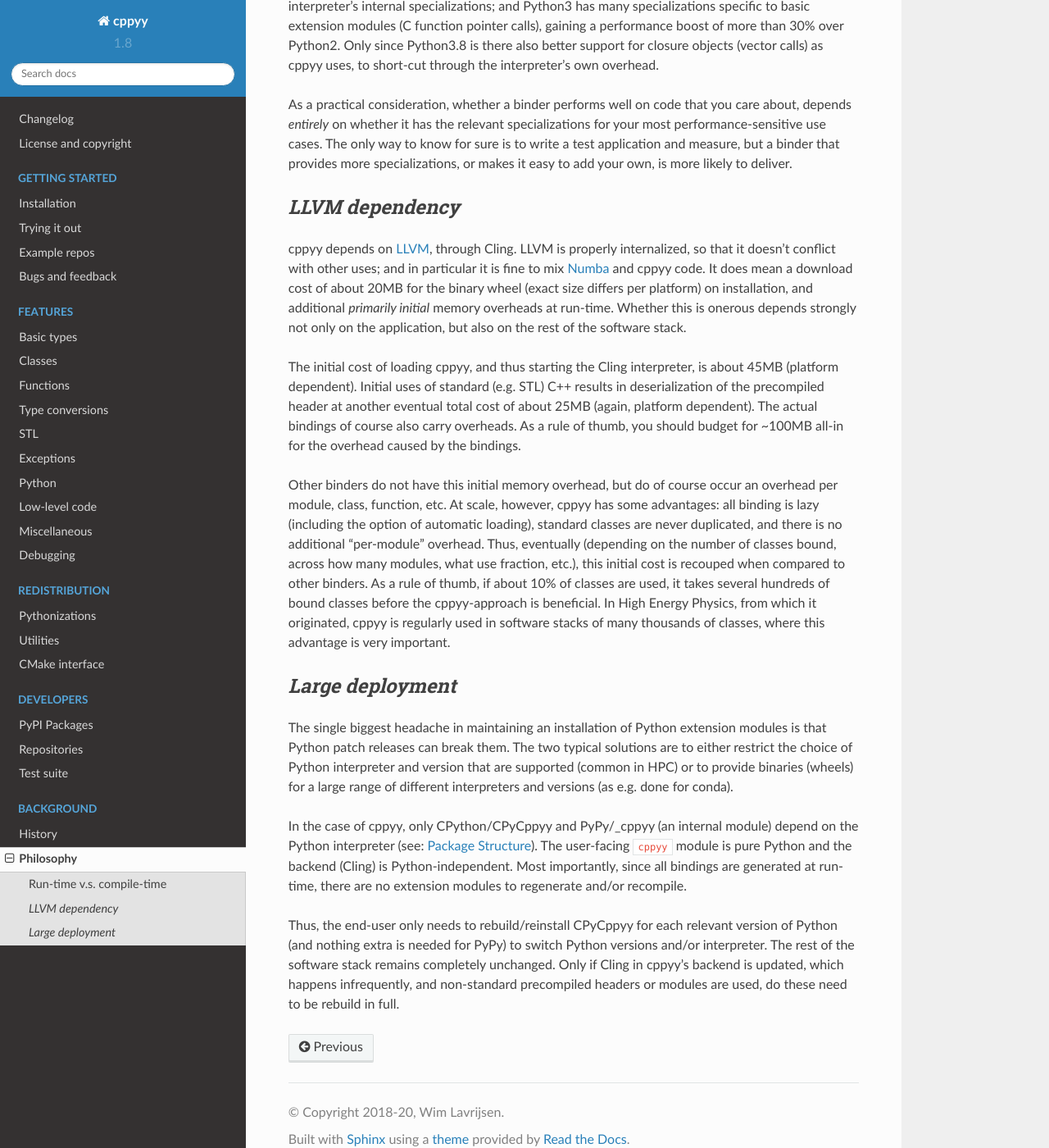
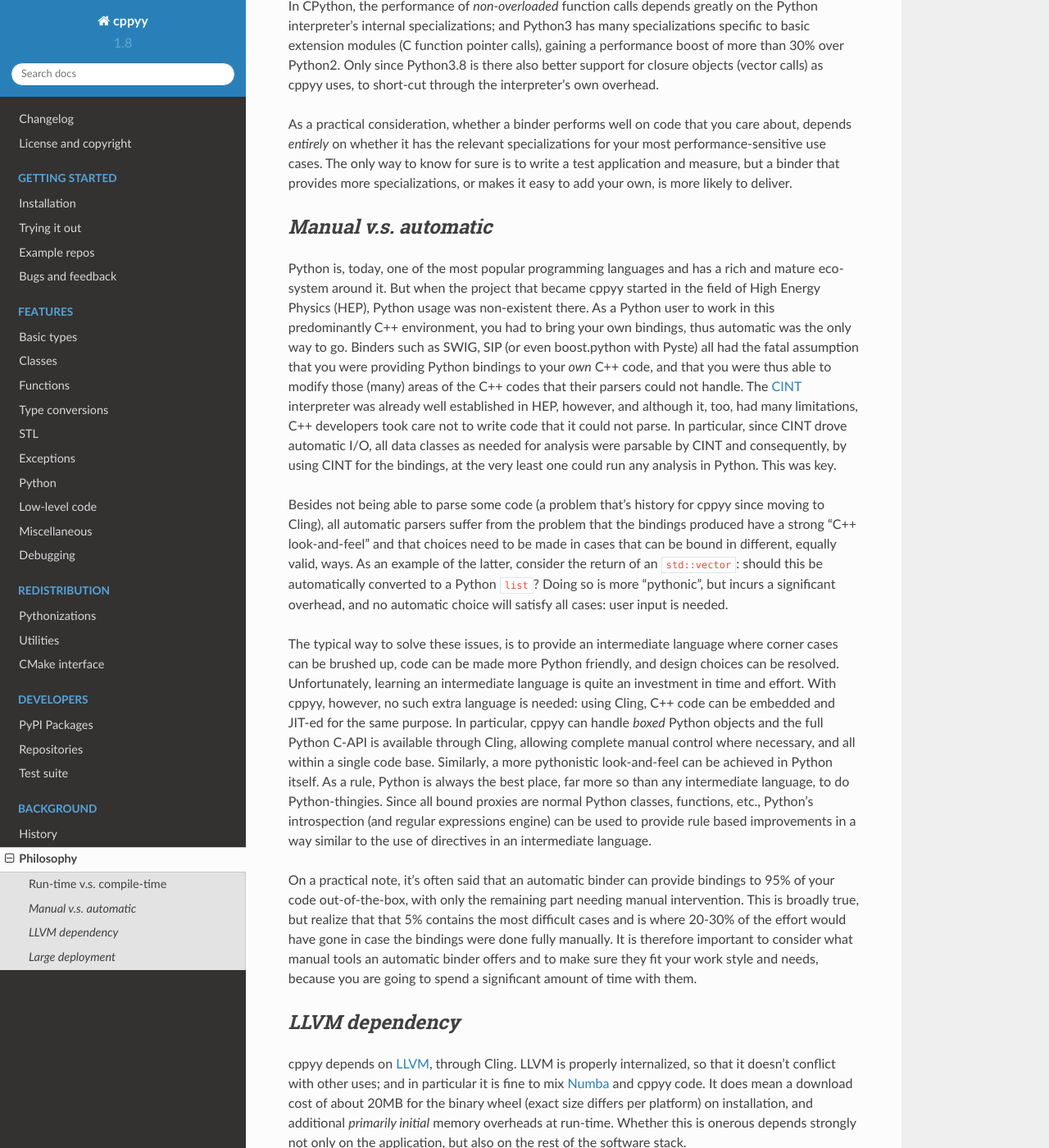
Before and after one commit to wlav/cppyy, a Sphinx documentation site: the page built from doc/source/philosophy.rst, in a window 1280 px wide and 1400 px high, scrolled down 1230 px. Shown: the whole window at 82% size. Built offline with Sphinx 7.4.7 and the Read the Docs theme 2.0.0, drawn with Linux system fonts in a browser that asks for light colours; some of the changed text lies outside the part shown.

Commit message:
add my thoughts on "Manual v.s. automatic" binding

```diff
--- a/doc/source/philosophy.rst
+++ b/doc/source/philosophy.rst
@@ -10,8 +10,11 @@ As a Python-C++ language binder, cppyy has several unique features: it fills
 gaps and covers use cases not available through other binders.
 This document explains some of the design choices made and the thinking
 behind the implementations of those features.
-Its purpose is to help you decide whether cppyy covers your use cases and
-binding requirements.
+It's categorized as "philosophy" because a lot of it is open to
+interpretation.
+Its main purpose is simply to help you decide whether cppyy covers your use
+cases and binding requirements, before committing any time to
+:ref:`trying it out <starting>`.
 
 
 Run-time v.s. compile-time
@@ -20,7 +23,7 @@ Run-time v.s. compile-time
 What performs better, run-time or compile-time?
 The obvious answer is compile-time: see the performance differences between
 C++ and Python, for example.
-Obvious, but completely wrong however.
+Obvious, but completely wrong, however.
 In fact, when it comes to Python, it is even the `wrong question.`
 
 Everything in Python is run-time: modules, classes, functions, etc. are all
@@ -81,6 +84,65 @@ for your most performance-sensitive use cases.
 The only way to know for sure is to write a test application and measure, but
 a binder that provides more specializations, or makes it easy to add your
 own, is more likely to deliver.
+
+
+`Manual v.s. automatic`
+-----------------------
+
+Python is, today, one of the most popular programming languages and has a
+rich and mature eco-system around it.
+But when the project that became cppyy started in the field of High Energy
+Physics (HEP), Python usage was non-existent there.
+As a Python user to work in this predominantly C++ environment, you had to
+bring your own bindings, thus automatic was the only way to go.
+Binders such as SWIG, SIP (or even boost.python with Pyste) all had the fatal
+assumption that you were providing Python bindings to your `own` C++ code,
+and that you were thus able to modify those (many) areas of the C++ codes
+that their parsers could not handle.
+The `CINT`_ interpreter was already well established in HEP, however, and
+although it, too, had many limitations, C++ developers took care not to write
+code that it could not parse.
+In particular, since CINT drove automatic I/O, all data classes as needed for
+analysis were parsable by CINT and consequently, by using CINT for the
+bindings, at the very least one could run any analysis in Python.
+This was key.
+
+Besides not being able to parse some code (a problem that's history for cppyy
+since moving to Cling), all automatic parsers suffer from the problem that
+the bindings produced have a strong "C++ look-and-feel" and that choices need
+to be made in cases that can be bound in different, equally valid, ways.
+As an example of the latter, consider the return of an ``std::vector``:
+should this be automatically converted to a Python ``list``?
+Doing so is more "pythonic", but incurs a significant overhead, and no
+automatic choice will satisfy all cases: user input is needed.
+
+The typical way to solve these issues, is to provide an intermediate language
+where corner cases can be brushed up, code can be made more Python friendly,
+and design choices can be resolved.
+Unfortunately, learning an intermediate language is quite an investment in
+time and effort.
+With cppyy, however, no such extra language is needed: using Cling, C++ code
+can be embedded and JIT-ed for the same purpose.
+In particular, cppyy can handle `boxed` Python objects and the full Python
+C-API is available through Cling, allowing complete manual control where
+necessary, and all within a single code base.
+Similarly, a more pythonistic look-and-feel can be achieved in Python itself.
+As a rule, Python is always the best place, far more so than any intermediate
+language, to do Python-thingies.
+Since all bound proxies are normal Python classes, functions, etc., Python's
+introspection (and regular expressions engine) can be used to provide rule
+based improvements in a way similar to the use of directives in an
+intermediate language.
+
+On a practical note, it's often said that an automatic binder can provide
+bindings to 95% of your code out-of-the-box, with only the remaining part
+needing manual intervention.
+This is broadly true, but realize that that 5% contains the most difficult
+cases and is where 20-30% of the effort would have gone in case the bindings
+were done fully manually.
+It is therefore important to consider what manual tools an automatic binder
+offers and to make sure they fit your work style and needs, because you are
+going to spend a significant amount of time with them.
 
 
 `LLVM dependency`
@@ -149,5 +211,6 @@ rebuild in full.
 .. _`SWIG`: http://swig.org/
 .. _`pybind11`: https://pybind11.readthedocs.io/en/stable/
 .. _`PyPy`: https://www.pypy.org/
+.. _`CINT`: https://en.wikipedia.org/wiki/CINT
 .. _`LLVM`: https://llvm.org/
 .. _`Numba`: http://numba.pydata.org/
```
